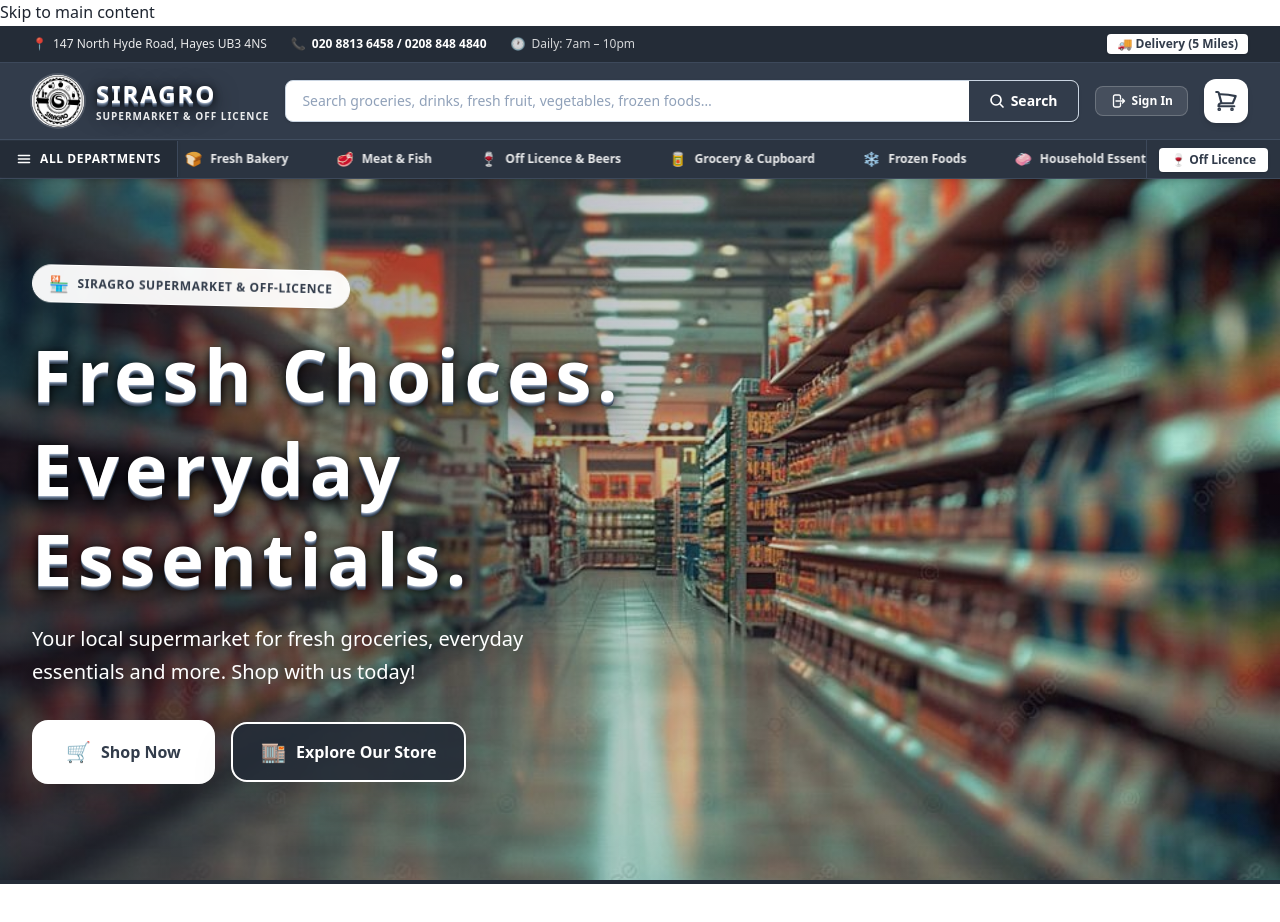
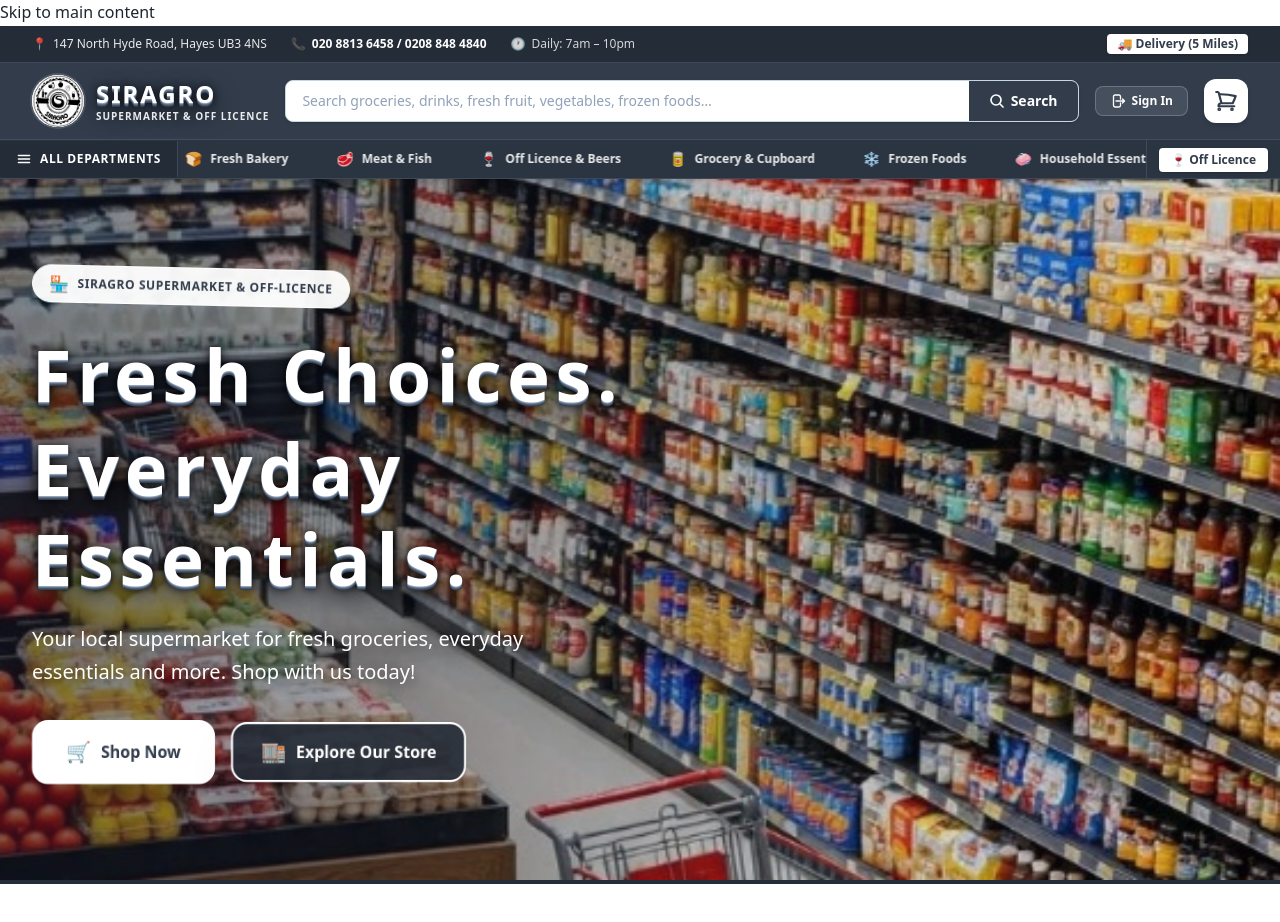
Before and after one commit to siragro4-tech/SIRAGRO-ONLINE-STORE, a Next.js app: page / in a window 1280 px wide. Shown: the top 922 px of the page. Built offline with nearby package versions, Linux system fonts and the light colour scheme; no server answers; the database is empty.

Commit message:
feat(hero): update hero background image with fresh grocery produce and supermarket shelves

```diff
--- a/src/app/page.tsx
+++ b/src/app/page.tsx
@@ -32,9 +32,9 @@ export default async function HomePage() {
       <section
         className="relative overflow-hidden min-h-[480px] sm:min-h-[540px] flex items-center bg-[#1e2530] border-b-4 border-[#242c37]"
         style={{
-          backgroundImage: `linear-gradient(to right, rgba(15, 23, 42, 0.50) 0%, rgba(30, 41, 59, 0.22) 55%, rgba(15, 23, 42, 0.05) 100%), url('/images/hero-supermarket.jpg')`,
+          backgroundImage: `linear-gradient(to right, rgba(15, 23, 42, 0.52) 0%, rgba(30, 41, 59, 0.22) 55%, rgba(15, 23, 42, 0.06) 100%), url('/images/hero-supermarket.jpg')`,
           backgroundSize: "cover",
-          backgroundPosition: "center 30%",
+          backgroundPosition: "center 40%",
         }}
         aria-labelledby="hero-heading"
       >
```
Also changed, not shown: public/images/hero-supermarket.jpg.
